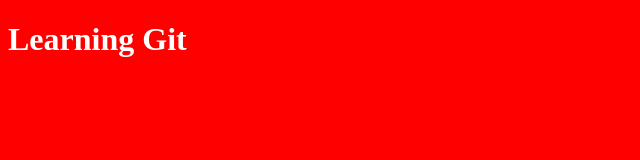
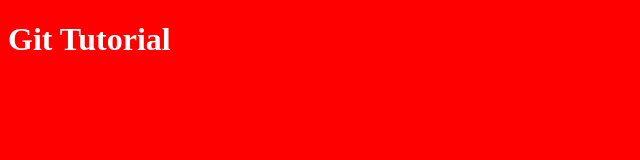
Before and after one commit to rrm1631/git-one, a plain HTML site: page index.html in a window 1280 px wide. Shown: the whole page, without its empty margins (0-640 px from the left). Drawn offline with Linux system fonts and the light colour scheme.

Commit message:
changed header title to Git Tutorial

```diff
--- a/index.html
+++ b/index.html
@@ -9,7 +9,7 @@
 </head>
 <body>
 
-    <h1>Learning Git</h1>
+    <h1>Git Tutorial</h1>
 
 </body>
 </html>
```
